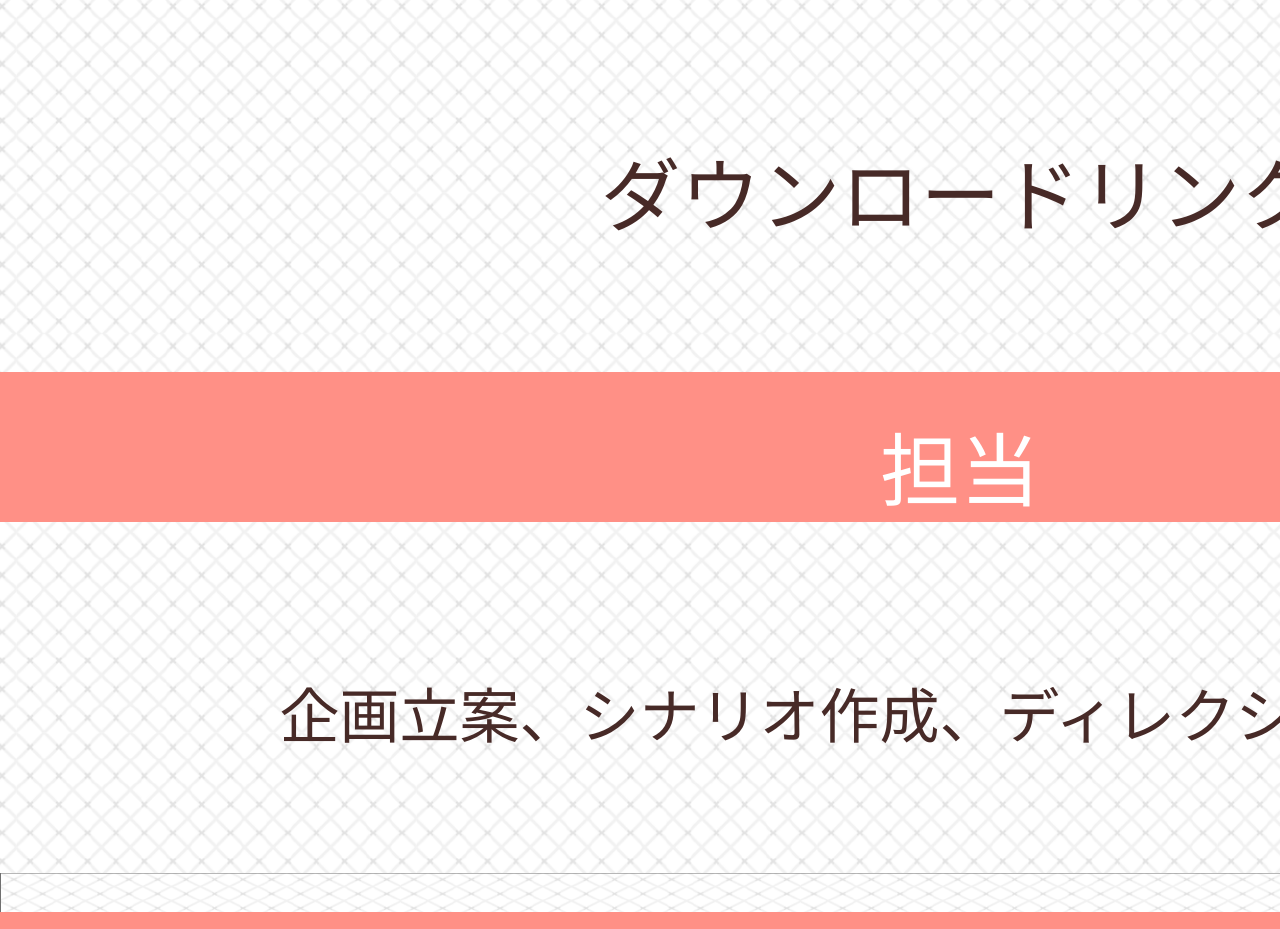
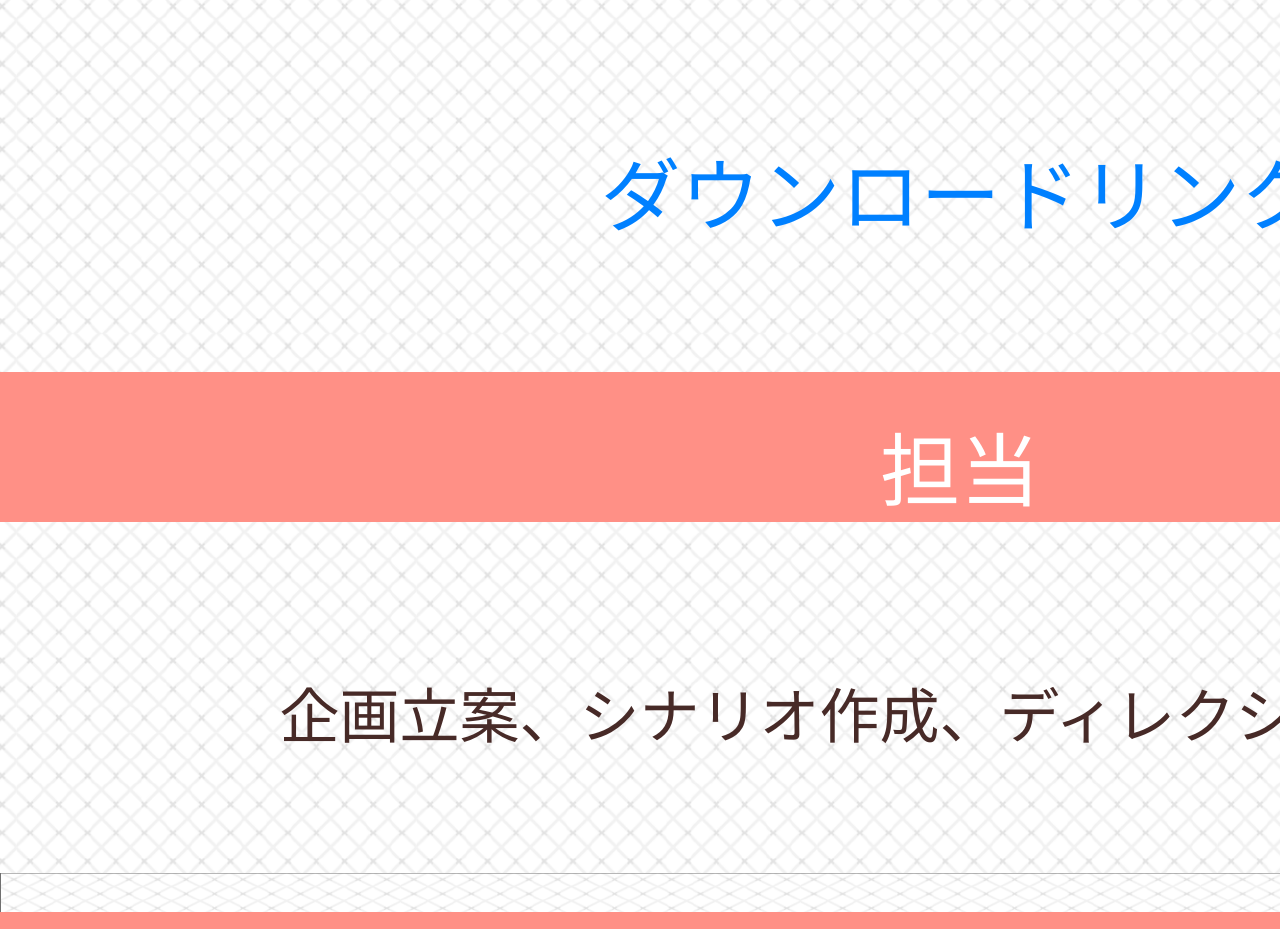
Before and after one commit to TougeR2/luka.github.io, a plain HTML site: page voice.html in a window 1280 px wide. Shown: the part 5080-6009 px from the top of the page. Drawn offline with Linux system fonts and the light colour scheme; files that its build step writes are made by us from their sources; a script that the page names is missing; files whose address does not match are found by name.

Commit message:
Update voice.css

```diff
--- a/Voice/voice.css
+++ b/Voice/voice.css
@@ -479,7 +479,7 @@
 	font-style: normal;
 	font-weight: normal;
 	font-size: 80px;
-	color: rgba(71, 42, 39, 1);
+	color: rgba(0, 128, 255, 1);
 }
 
 #Text_bj {
```
